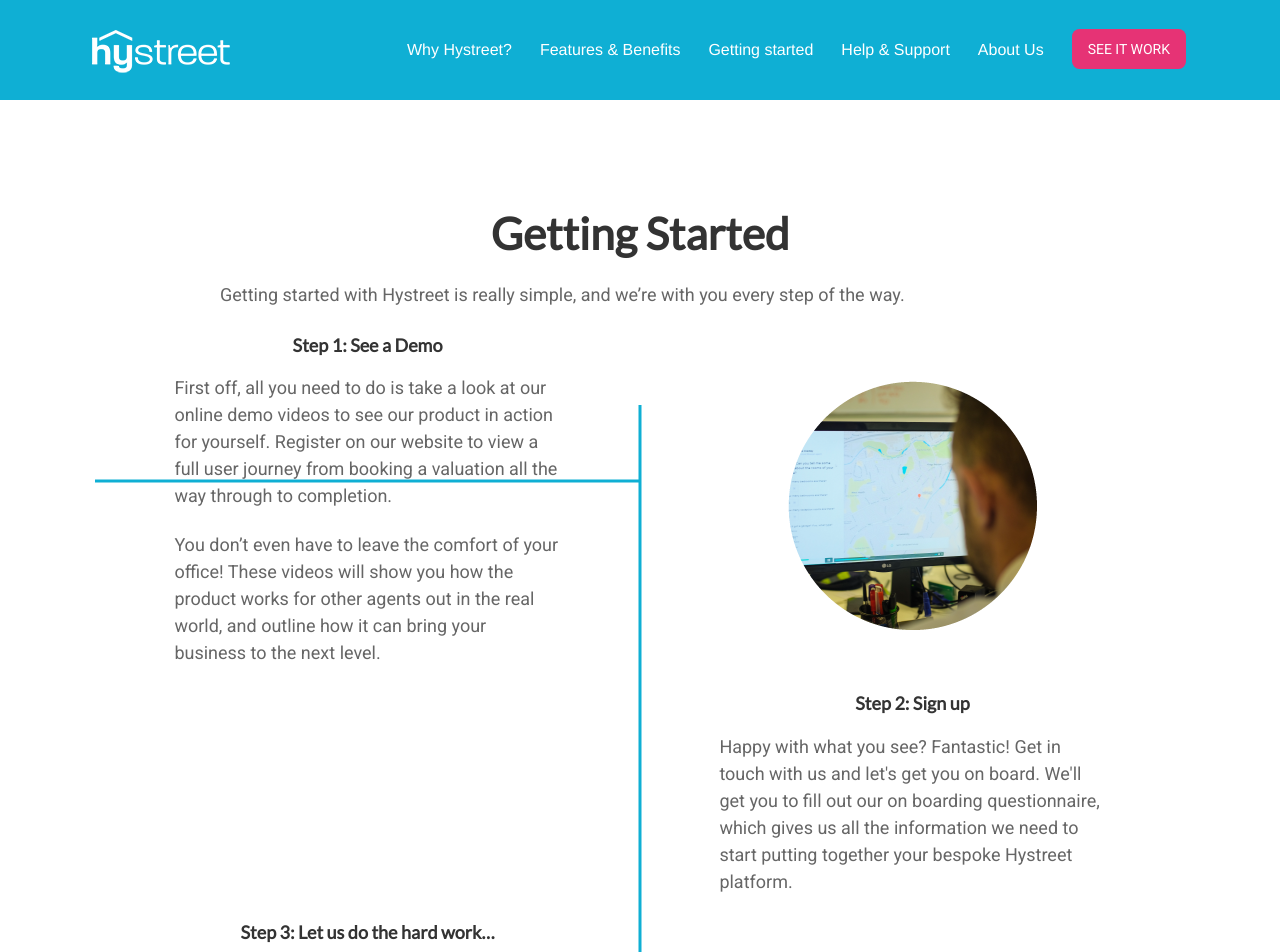
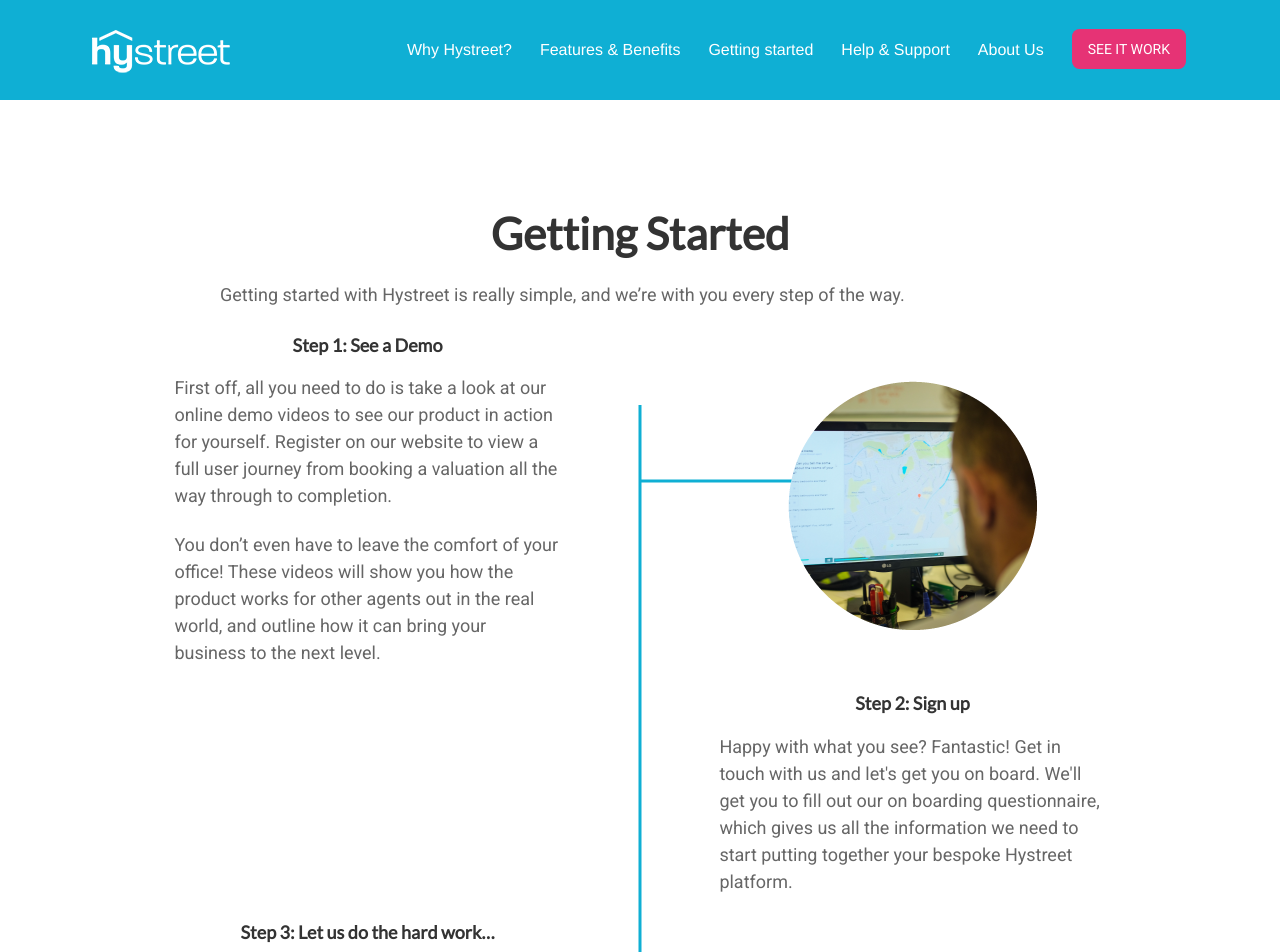
Before and after one commit to hystreet/hystreet.github.io, a Jekyll site: the page built from support/getting-started/index.html, in a window 1280 px wide. Shown: the top 952 px of the page. Built offline with Jekyll 4.4.1, drawn with Linux system fonts in a browser that asks for light colours; some web fonts are replaced; a script that is not in the unit is left out.

Commit message:
.getting-started__wrap:after

```diff
--- a/css/style.css
+++ b/css/style.css
@@ -1139,15 +1139,12 @@
 .getting-started__wrap:after {
     position: absolute;
     top: 50%;
-    right: 100%;
-    width: 100%;
+    left: 0;
+    width: 50%;
     height: 3px;
-    -webkit-transform: translateY(-50%);
-    -moz-transform: translateY(-50%);
-    -ms-transform: translateY(-50%);
-    -o-transform: translateY(-50%);
     transform: translateY(-50%);
     content: "";
     display: block;
     background: #0fafd4;
+    z-index: -1;
 }
```
